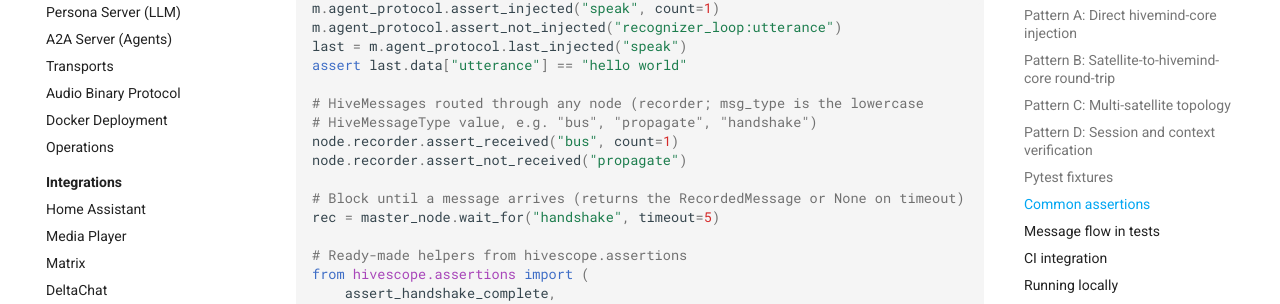
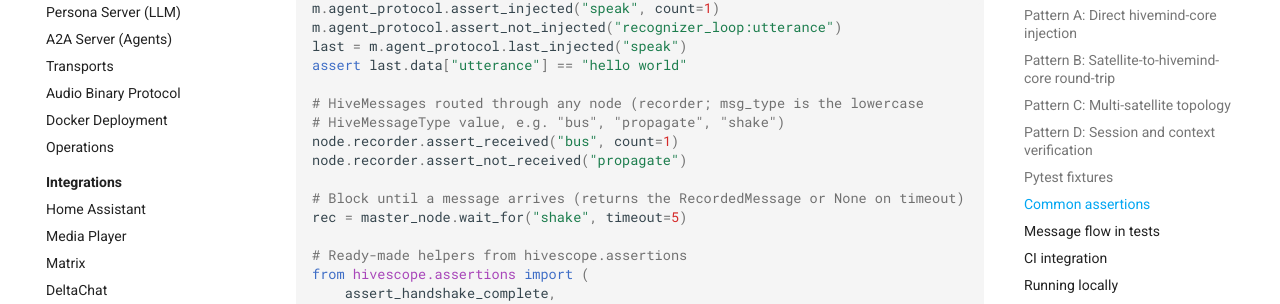
Before and after one commit to JarbasHiveMind/HiveMind-community-docs, an MkDocs documentation site: the page built from docs/developers/testing.md, in a window 1280 px wide and 900 px high, scrolled down 4356 px. Shown: the part 147-451 px from the top of the window. Built offline with MkDocs 1.6.1 and Material for MkDocs 9.7.7, drawn with Linux system fonts in a browser that asks for light colours.

Commit message:
fix: testing.md's handshake msg_type string is wrong
HiveMessageType.HANDSHAKE's value is "shake", not "handshake". The
example wait_for("handshake", ...) call could never match a real
handshake record.

Co-Authored-By: Claude Fable 5 <noreply@anthropic.com>

```diff
--- a/docs/developers/testing.md
+++ b/docs/developers/testing.md
@@ -218,12 +218,12 @@ last = m.agent_protocol.last_injected("speak")
 assert last.data["utterance"] == "hello world"
 
 # HiveMessages routed through any node (recorder; msg_type is the lowercase
-# HiveMessageType value, e.g. "bus", "propagate", "handshake")
+# HiveMessageType value, e.g. "bus", "propagate", "shake")
 node.recorder.assert_received("bus", count=1)
 node.recorder.assert_not_received("propagate")
 
 # Block until a message arrives (returns the RecordedMessage or None on timeout)
-rec = master_node.wait_for("handshake", timeout=5)
+rec = master_node.wait_for("shake", timeout=5)
 
 # Ready-made helpers from hivescope.assertions
 from hivescope.assertions import (
```
